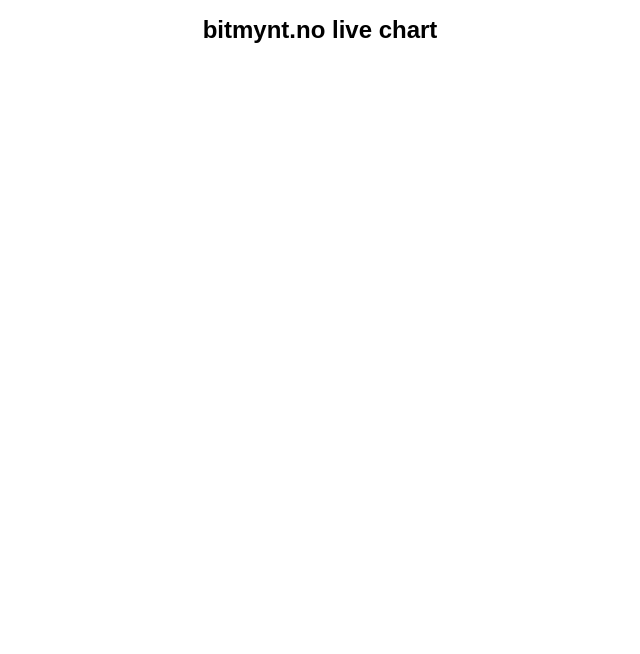
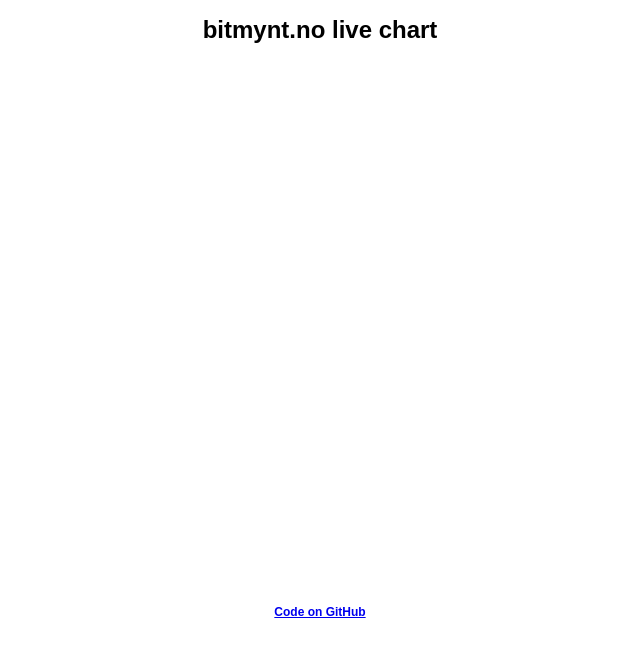
Before and after one commit to torkildr/bitmynt.js, a website: page public/index.html in a window 1280 px wide. Shown: the whole page, without its empty margins (320-960 px from the left). Drawn offline with Linux system fonts and the light colour scheme.

Commit message:
License and link

```diff
--- a/public/index.html
+++ b/public/index.html
@@ -10,5 +10,6 @@
 <body>
     <h1>bitmynt.no live chart</h>
     <div id="priceChart" style="height: 550px; width: 100%;"></div>
+    <a class="github" href="https://github.com/torkildr/bitmynt.js">Code on GitHub</a>
 </body>
 </html>
--- a/public/style.css
+++ b/public/style.css
@@ -7,3 +7,7 @@
     width: 100%;
     font-size: 1.5em;
 }
+
+.github {
+    font-size: 0.5em;
+}
```
Also changed, not shown: 1 other file.
